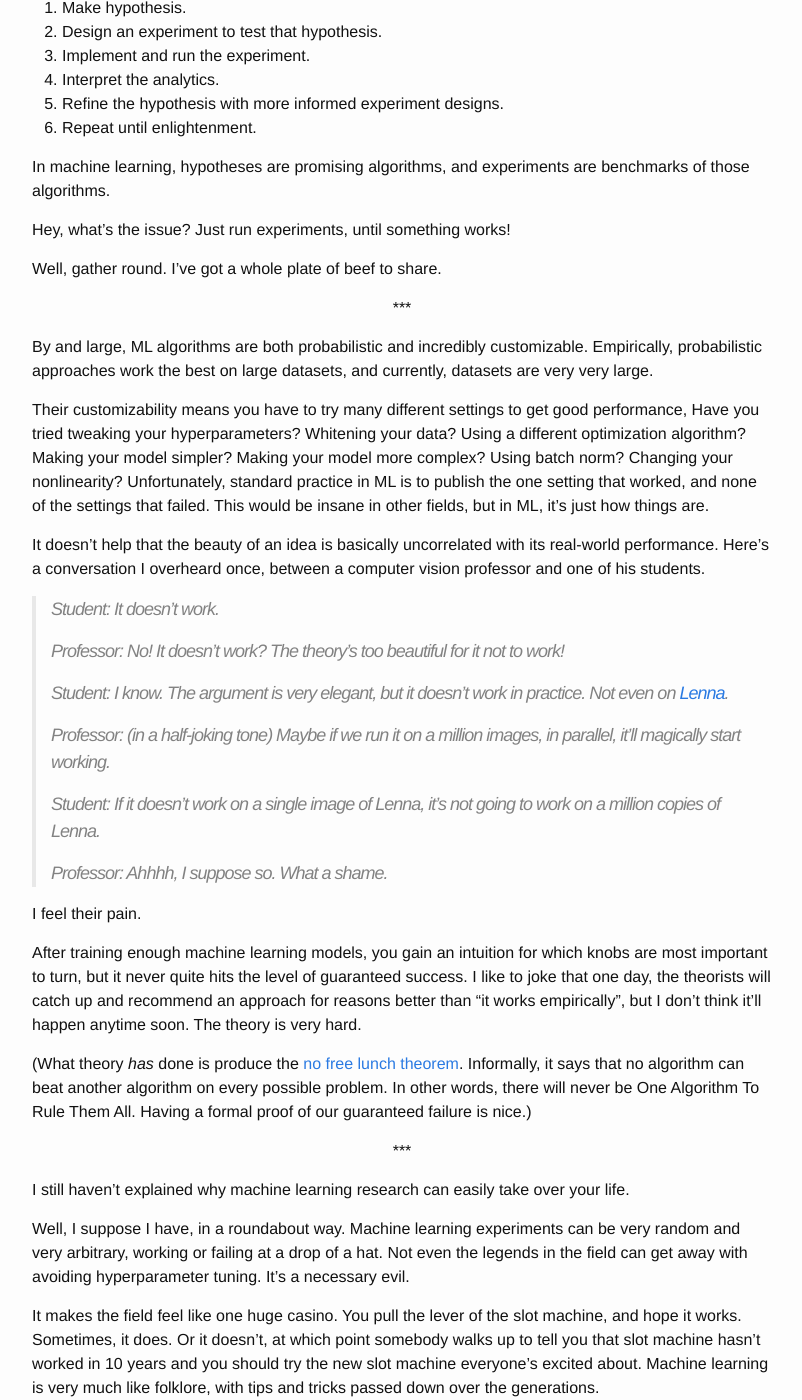
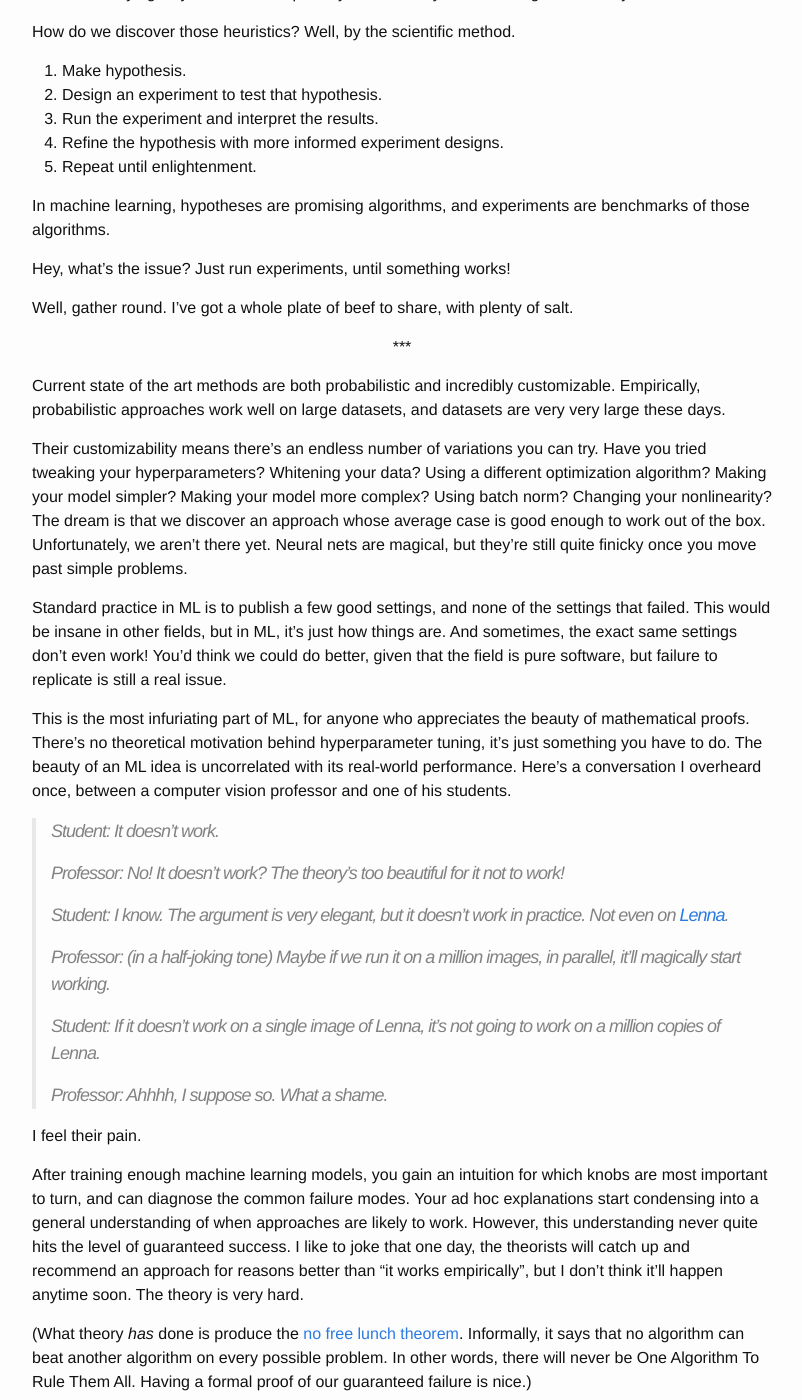
Before and after one commit to alexirpan/alexirpan.github.io, a Jekyll site: the page built from _posts/2016-07-14-ml-sleep.markdown, in a window 1280 px wide and 1400 px high, scrolled down 731 px. Shown: the whole window, without its empty margins (238-1040 px from the left). Built offline with Jekyll 4.4.1, drawn with Linux system fonts in a browser that asks for light colours; some of the changed text lies outside the part shown.

Commit message:
More edits. Trying to think of ways to fit in a picture.

```diff
--- a/_posts/2016-07-14-ml-sleep.markdown
+++ b/_posts/2016-07-14-ml-sleep.markdown
@@ -8,12 +8,13 @@ Machine learning is the study of algorithms that let a computer
 learn insights from data in a semi-autonomous way.
 
 Machine learning research sounds like a process where you get to
-think really hard about how to optimize the learning process.
+think really hard about how to improve the ways computers
+learn those insights.
 
 Machine learning research is *actually* a process that takes over
-your life, by tricking you into gambling tons of your time into
-implementing whatever heuristic seem most
-promising.
+your life, by tricking you into gambling your time into
+implementing whatever heuristic seem most promising. Then you get to
+watch it fail in the most incomprehensible ways imaginable.
 
 \*\*\*
 {: .centered }
@@ -22,9 +23,10 @@ Despite its foundations in statistics, ML is mostly an
 experimental science.
 
 That's not saying there's no theory. There's
-plenty of theory. A short list: multi-armed bandits, contextual bandits,
-non-convex optimization, directed graphical models,
-and Markov random fields. The proofs are there, if you look for them.
+plenty of theory. Bandit problems, convex and non-convex optimization,
+graphical models, and information theory, to name a few areas.
+The proofs are there, if you look for them.
+
 I'm also not saying there's no place for theory. Not everyone wants
 to spend the time to learn why their algorithm is guaranteed to
 converge, but everyone wants the proof to exist.
@@ -39,37 +41,45 @@ How do we discover those heuristics? Well, by the scientific method.
 
 1. Make hypothesis.
 2. Design an experiment to test that hypothesis.
-3. Implement and run the experiment.
-4. Interpret the analytics.
-5. Refine the hypothesis with more informed experiment designs.
-6. Repeat until enlightenment.
+3. Run the experiment and interpret the results.
+4. Refine the hypothesis with more informed experiment designs.
+5. Repeat until enlightenment.
 
 In machine learning, hypotheses are promising algorithms,
 and experiments are benchmarks of those algorithms.
 
 Hey, what's the issue? Just run experiments, until something works!
 
-Well, gather round. I've got a whole plate of beef to share.
+Well, gather round. I've got a whole plate of beef to share, with plenty
+of salt.
 
 \*\*\*
 {: .centered }
 
-By and large, ML algorithms are both probabilistic and incredibly
-customizable. Empirically, probabilistic approaches work the best on large
-datasets, and currently, datasets are very very large.
+Current state of the art methods
+are both probabilistic and incredibly
+customizable. Empirically, probabilistic approaches work well on large
+datasets, and datasets are very very large these days.
 
-Their customizability means you have to try many different
-settings to get good performance,
+Their customizability means there's an endless number of variations you can try.
 Have you tried tweaking your hyperparameters?
 Whitening your data? Using a different optimization algorithm?
 Making your model simpler? Making your model more complex? Using batch norm?
-Changing your nonlinearity?
-Unfortunately, standard practice in ML is to publish the one setting that
-worked, and none of the settings that failed. This would be insane in other
-fields, but in ML, it's just how things are.
+Changing your nonlinearity? The dream is that we discover an approach whose
+average case is good enough to work out of the box. Unfortunately, we aren't
+there yet. Neural nets are magical, but they're still quite finicky once you
+move past simple problems.
 
-It doesn't help that the beauty of an idea is basically uncorrelated
-with its real-world performance.
+Standard practice in ML is to publish a few good settings,
+and none of the settings that failed. This would be insane in other
+fields, but in ML, it's just how things are. And sometimes, the exact same
+settings don't even work! You'd think we could do better, given that the
+field is pure software, but failure to replicate is still a real issue.
+
+This is the most infuriating part of ML, for anyone who appreciates the beauty
+of mathematical proofs. There's no theoretical motivation behind hyperparameter
+tuning, it's just something you have to do.
+The beauty of an ML idea is uncorrelated with its real-world performance.
 Here's a conversation I overheard once, between a computer vision
 professor and one of his students.
 
@@ -92,7 +102,10 @@ professor and one of his students.
 I feel their pain.
 
 After training enough machine learning models, you gain an intuition for which
-knobs are most important to turn, but it never quite hits the level of guaranteed
+knobs are most important to turn, and can diagnose the common failure modes.
+Your ad hoc explanations start condensing into a general understanding of
+when approaches are likely to work.
+However, this understanding never quite hits the level of guaranteed
 success. I like to joke that one day, the theorists will catch up and recommend
 an approach for reasons better than "it works empirically", but I don't think
 it'll happen anytime soon. The theory is very hard.
@@ -105,12 +118,11 @@ Rule Them All. Having a formal proof of our guaranteed failure is nice.)
 \*\*\*
 {: .centered }
 
-I still haven't explained why machine learning research can easily take over
+I still haven't explained why machine learning research can take over
 your life.
 
 Well, I suppose I have, in a roundabout way. Machine learning
-experiments can be very random
-and very arbitrary, working or failing at a drop of a hat. Not even the legends
+experiments can be very arbitrary. Not even the legends
 in the field can get away with avoiding hyperparameter tuning. It's a necessary
 evil.
 
@@ -131,19 +142,20 @@ In the game of machine learning, you get lucky, or try
 so many times you *have* to get lucky. The only way to guarantee success
 is to do the latter.
 
-And that means experiments. Tons and tons of experiments. It doesn't help that
+That means experiments. Tons and tons of experiments. It doesn't help that
 the best time to run experiments is when you're about to take a break.
 Going out for lunch? Start an experiment, see how it's doing when
 you get back. Heading out for the day? Run an experiment overnight, check the
 results tomorrow morning. Don't want to work over the weekend? Well, your computer
-won't mind. We're in a nice regime where we can run our experiments
-unattended, which is great, as long as your code is working.
-If your code breaks, good luck fixing it - every day your code doesn't work is
-one fewer day of computation time, one fewer batch of experiments.
+won't mind. We're in a nice regime where we can run experiments
+unattended, which is great, as long as your code works.
+If your code breaks, good luck fixing it. Every day you can't run experiments
+is one fewer night of computation time.
 
-It's that kind of pressure which pulls in workaholic mindsets.
+It's the kind of pressure which pulls in workaholic mindsets.
 You don't *have* to fix your code tonight, just like you don't *have* to maximize
-the number of darts you get to throw at the dartboard. **_It will be fine_**.
+the number of level pulls on the slot machine. I'm sure you'll get lucky,
+even if you miss a day or two. **_It will be fine_**.
 
 If there was a way to make machine algorithms Just Work by, I don't know,
 sacrificing a goat under the light of the full moon,
@@ -162,7 +174,8 @@ learning.
 
 Truth is, all the bullshit is worth it. There are so many exciting things
 happening, and by this point my tolerance for these issues has grown by enough
-that I'm okay with it.
+that I'm okay with it. Compared to theory, running experiments is garbage, but
+it's *exciting* garbage.
 
 The theoretical computer science friends I know probably think I'm insane
 for putting up with these conditions. Oh well! I'm insane. What else is new.
```
Also changed, not shown: other parts of _posts/2016-07-14-ml-sleep.markdown (+4 -5 lines).
